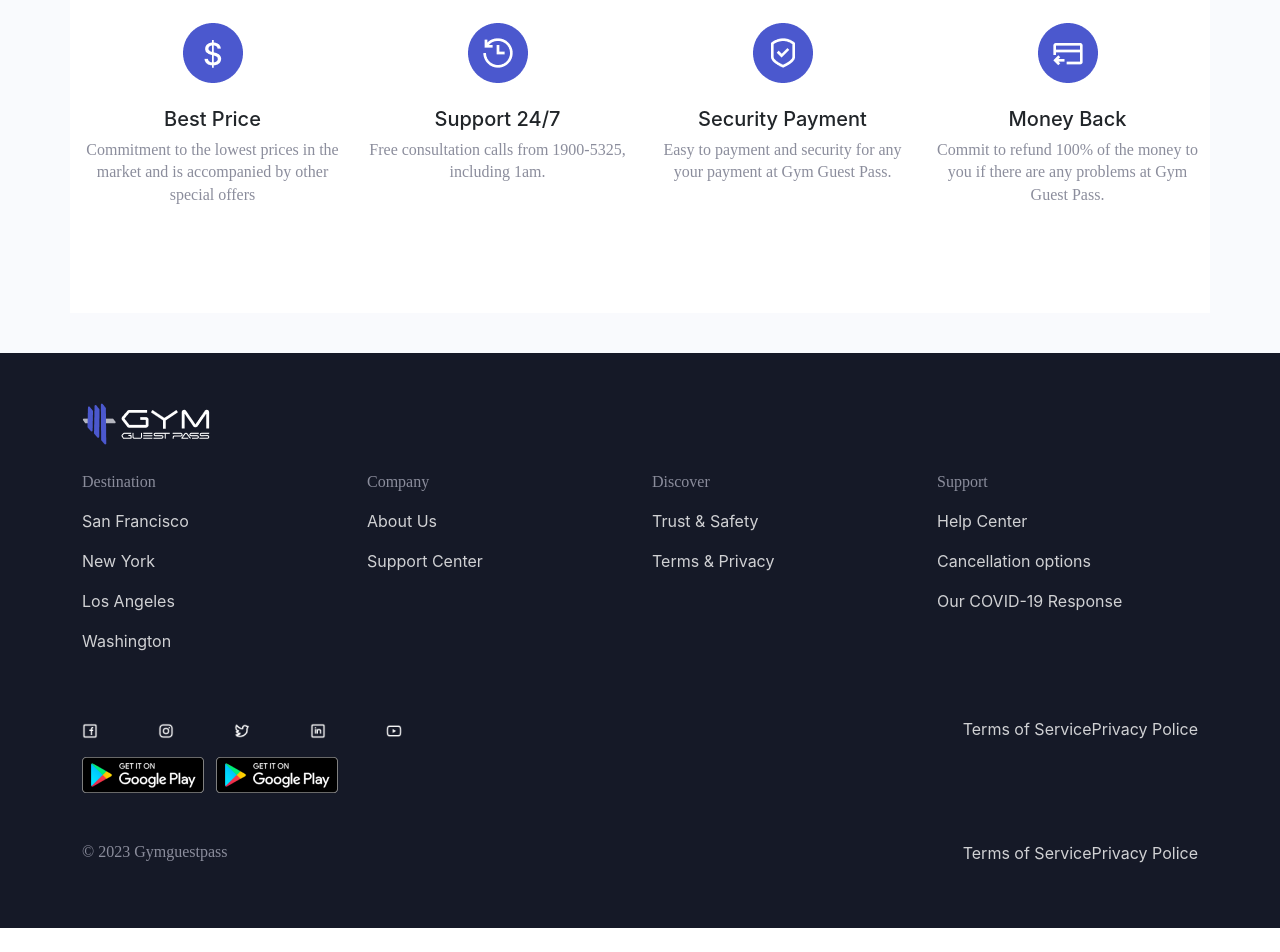
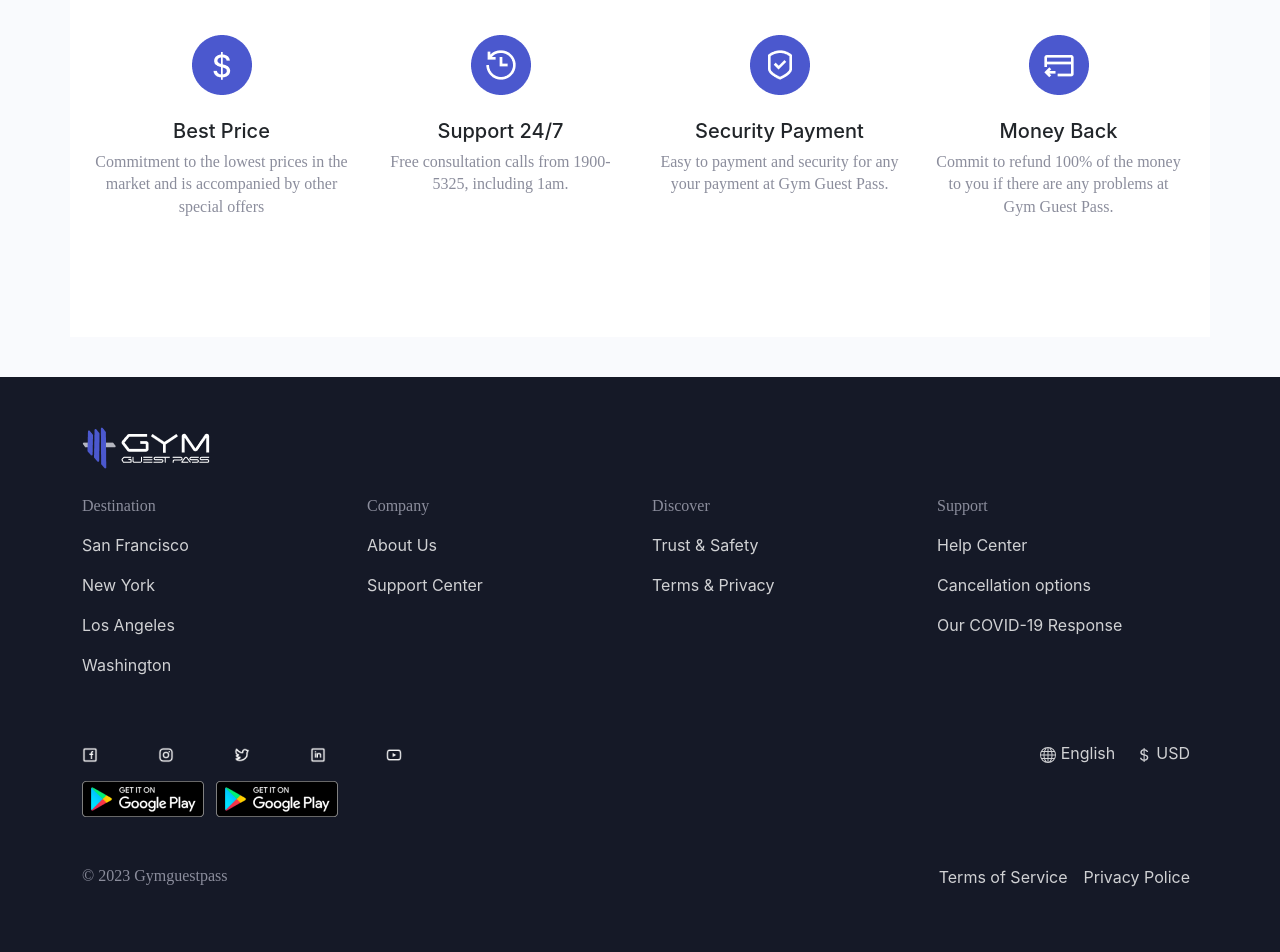
Before and after one commit to Domayur/gym-web-app, a React (Create React App) app: page / in a window 1280 px wide. Shown: the part 3310-4262 px from the top of the page. Before the commit the page ends 4238 px from the top, so only its background shows below. Built offline with nearby package versions, Linux system fonts and the light colour scheme.

Commit message:
css chnages

```diff
--- a/src/components/Footer/Footer.js
+++ b/src/components/Footer/Footer.js
@@ -7,7 +7,7 @@ import TwitterImg from '../../assets/images/twitter.png'
 import YoutubeImg from '../../assets/images/youtube.png'
 import LinkedinImg from '../../assets/images/linkedin.png'
 import Image1Img from '../../assets/images/image1.png'
-
+import { BsCurrencyDollar, BsFacebook, BsGlobe, BsInstagram } from "react-icons/bs";
 
 import '../Footer/Footer.css'
 const Footer = () => {
@@ -57,9 +57,13 @@ const Footer = () => {
                         <div class="d-sm-flex justify-content-sm-between mb-5">
                             <div class="">
                                 <a href="">
-                                    <img class="social-icon" src={FacebookImg} alt="facebook" /></a>
+                                    {/* <BsFacebook/> */}
+                                    <img class="social-icon" src={FacebookImg} alt="facebook" />
+                                </a>
                                 <a href="">
-                                    <img class="social-icon" src={InstagramImg} alt="instagram" /></a>
+                                    <img class="social-icon" src={InstagramImg} alt="instagram" />
+                                    {/* <BsInstagram/> */}
+                                </a>
                                 <a href="">
                                     <img class="social-icon" src={TwitterImg} alt="twitter" />
 
@@ -81,16 +85,16 @@ const Footer = () => {
                             </div>
                             <div class="">
                                 <div class="store">
-                                    <a href="">Terms of Service</a>
-                                    <a href="">Privacy Police</a>
+                                    <a href="#" className='m-2' ><BsGlobe /> English</a>
+                                    <a href="#" className='m-2'> <BsCurrencyDollar /> USD</a>
                                 </div>
                             </div>
                         </div>
                         <div class="d-sm-flex justify-content-sm-between d-xs-block justify-content-xs-center">
                             <div class=""><p>© 2023 Gymguestpass</p></div>
                             <div class="store">
-                                <a href="">Terms of Service</a>
-                                <a href="">Privacy Police</a>
+                                <a href="#" className='m-2'>Terms of Service</a>
+                                <a href="#" className='m-2'>Privacy Police</a>
                             </div>
                         </div>
                     </div>
--- a/src/components/Navbar/Header.css
+++ b/src/components/Navbar/Header.css
@@ -10,3 +10,7 @@
     background: #4B58CE !important;
     color: #fff !important;
 }
+
+.partner-with-us-btn:hover{
+    color: black;
+}
--- a/src/components/Navbar/Header.js
+++ b/src/components/Navbar/Header.js
@@ -23,10 +23,10 @@ const Header = () => {
                             <ul class="navbar-nav me-auto mb-2 mb-lg-0">
                                 <li class="nav-item p-2">
                                     <img class="cs-infinity-img" src={InfinityLogo} />
-                                    <button class="btn " type="button">Partner with Us</button>
+                                    <button class="btn partner-with-us-btn" type="button">Partner with Us</button>
                                 </li>
                                 <li class="nav-item p-2">
-                                    <button class="btn" type="button">Login</button>
+                                    <button class="btn partner-with-us-btn" type="button">Login</button>
                                 </li>
                                 <li class="nav-item p-2">
                                     <button class="btn cst-btn-nav" type="button">Signup</button>
--- a/src/components/WhyChooseGym/WhyChooseGym.js
+++ b/src/components/WhyChooseGym/WhyChooseGym.js
@@ -8,28 +8,28 @@ import '../WhyChooseGym/WhyChooseGym.css'
 const WhyChooseGym = () => {
     return (
         <>
-            <section className='why-gym-pass' style={{ "background-color": "#F9FAFD" ,"padding": "16px 0px 40px"  }}>
-                <div class="container " style={{ "background": "white" , "border":"1px"}}>
-                    <div class="row text-center">
+            <section className='why-gym-pass' style={{ "background-color": "#F9FAFD", "padding": "16px 0px 40px" }}>
+                <div class="container " style={{ "background": "white", "border": "1px" }}>
+                    <div class="row text-center" style={{ "padding": "12px" }}>
                         <h3 className='mt-5'>Why Choose Gym Guest Pass</h3>
                         <p>Here are the benefits you can get from us</p>
                         <div class="col-md-3 col-sm-6 col-xs-6 justify-content-center my-5">
-                            <img src={BestPriceImg} alt="Best Price" className="mb-4"/>
+                            <img src={BestPriceImg} alt="Best Price" className="mb-4" />
                             <h5>Best Price</h5>
                             <p className='para-why-chose-gym text-center'>Commitment to the lowest prices in the market and is accompanied by other special offers</p>
                         </div>
                         <div class="col-md-3 col-sm-6 col-xs-6 justify-content-center my-5">
-                            <img src={Support247Img} alt="Support 24/7"  className="mb-4" />
+                            <img src={Support247Img} alt="Support 24/7" className="mb-4" />
                             <h5>Support 24/7</h5>
                             <p className='para-why-chose-gym text-center'>Free consultation calls from 1900-5325, including 1am.</p>
                         </div>
                         <div class="col-md-3 col-sm-6 col-xs-6 justify-content-center my-5">
-                            <img src={SecurityPaymentImg} alt="Security Payment"  className="mb-4"/>
+                            <img src={SecurityPaymentImg} alt="Security Payment" className="mb-4" />
                             <h5>Security Payment</h5>
                             <p className='para-why-chose-gym text-center'>Easy to payment and security for any your payment at Gym Guest Pass.</p>
                         </div>
                         <div class="col-md-3 col-sm-6 col-xs-6 justify-content-center my-5">
-                            <img src={MoneyBackImg} alt="Money Back"  className="mb-4"/>
+                            <img src={MoneyBackImg} alt="Money Back" className="mb-4" />
                             <h5>Money Back</h5>
                             <p className='para-why-chose-gym text-center'>Commit to refund 100% of the money to you if there are any problems at Gym Guest Pass.</p>
                         </div>
```
